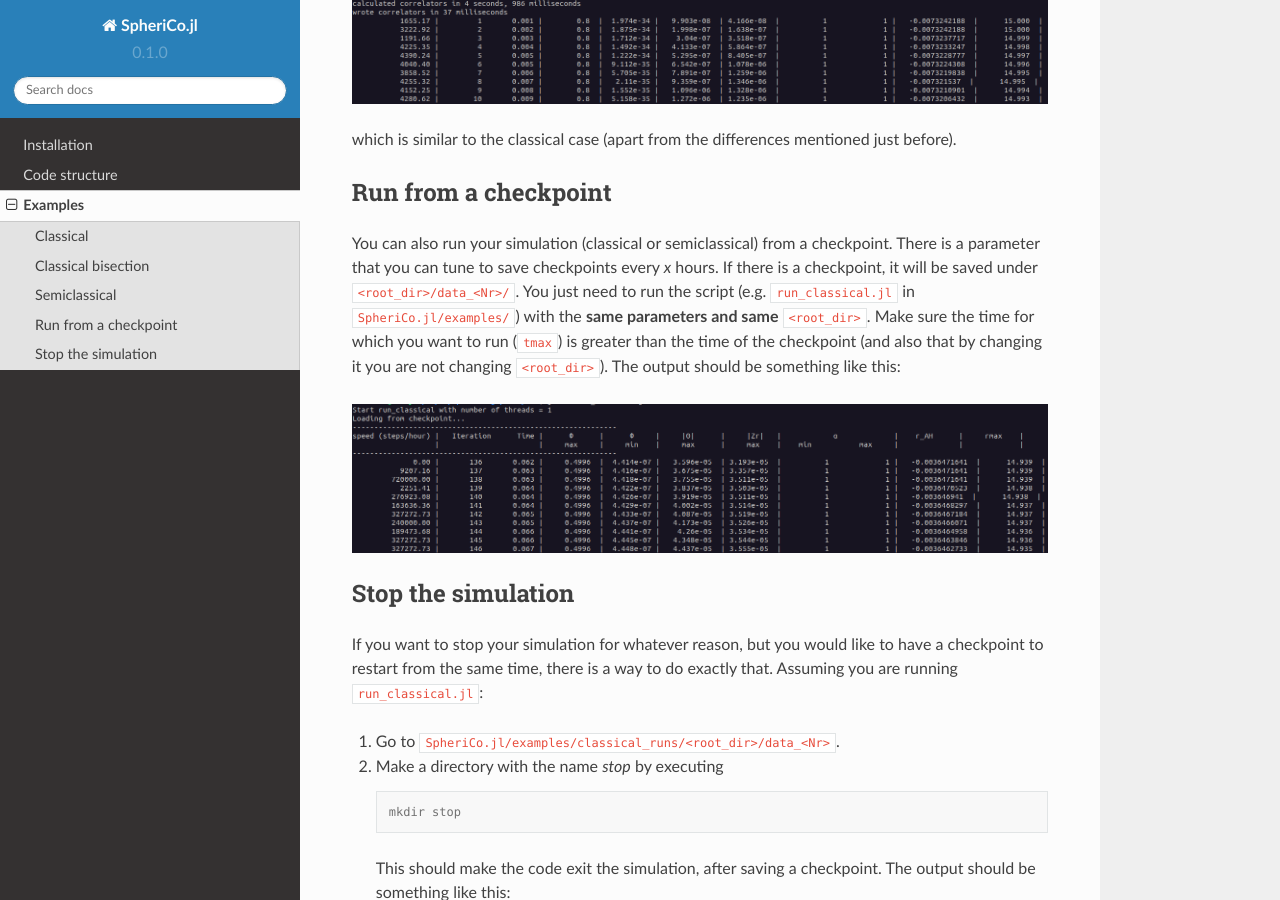
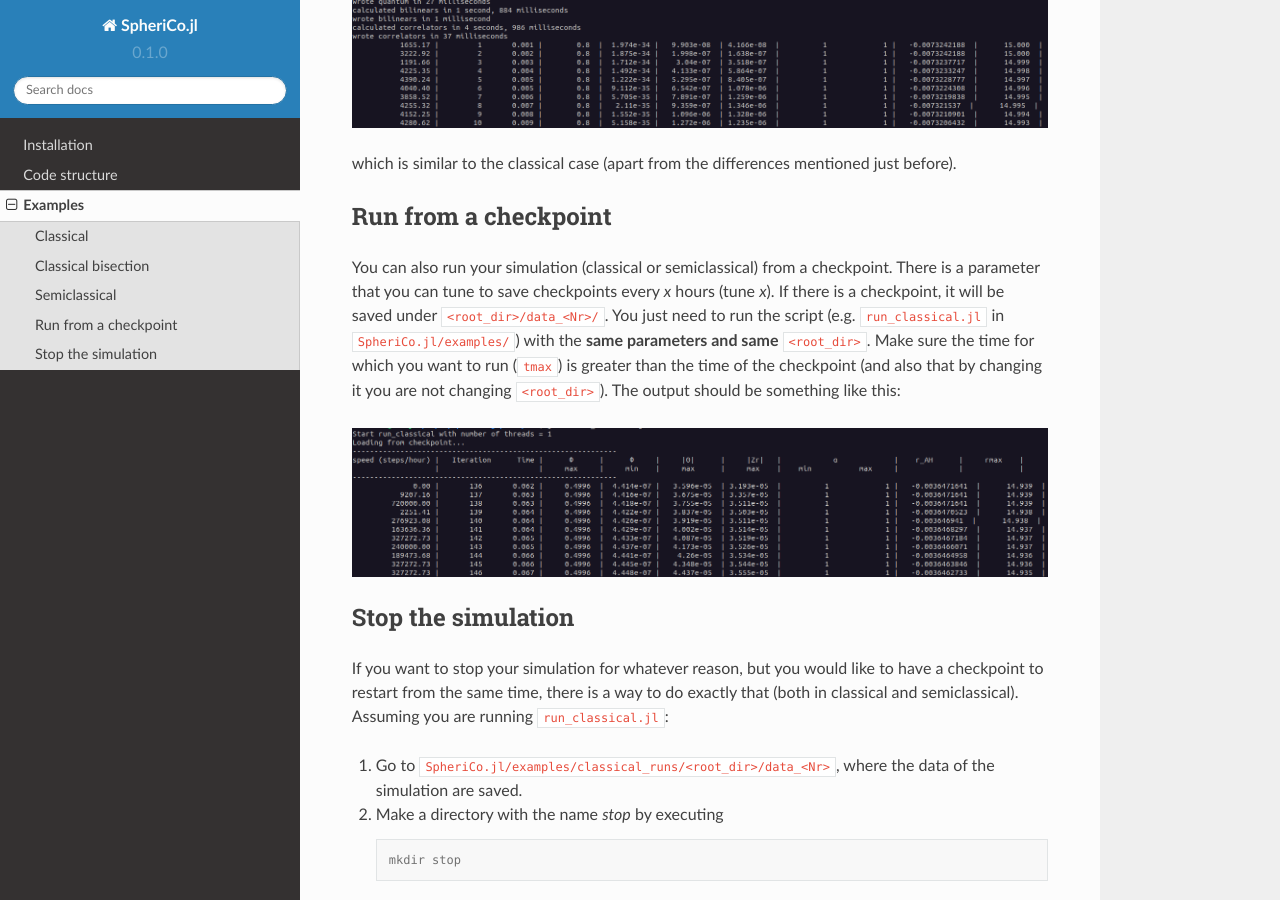
Before and after one commit to ThanasisGiannakopoulos/SpheriCo.jl, a Sphinx documentation site: the page built from docs/source/examples.rst, in a window 1280 px wide and 900 px high, scrolled down 3854 px. Built offline with Sphinx 7.4.7 and the Read the Docs theme 2.0.0, drawn with Linux system fonts in a browser that asks for light colours; pages that are not in the unit, such as notebooks, are missing from menus; some of the changed text lies outside the part shown.

Commit message:
docs minor in examples
Signed-off-by: thanasis@Dobby <giannakopoulos.th@gmail.com>

```diff
--- a/docs/source/examples.rst
+++ b/docs/source/examples.rst
@@ -129,7 +129,7 @@
   :width: 800
 
 Each individual simulation has a ``<run_name>`` like
-*rmax12.0_tmax11.5_cfl1o8.0_sigma0.02_damping0.0_amp1.0_width1.0_rc5.0*,
+"*rmax12.0_tmax11.5_cfl1o8.0_sigma0.02_damping0.0_amp1.0_width1.0_rc5.0*",
 automatically created by ``bisection.sh``. The data, are saved in
 ``SpheriCo.jl/examples/bisection/<run_name>/``, together with the
 executable ``<run_name>.jl``, and the output ``<run_name>.log``.
@@ -152,17 +152,18 @@
    script. Some of them are the same as in the classical case, but not
    all.
 
-4. There is a parallelization option here. If you want to run with n
+4. There is a parallelization option here. Say you want to run with 4
    threads, do
 
    .. code-block:: console
 
       export OMP_NUM_THREADS=1
-      export JULIA_NUM_THREADS=n
+      export JULIA_NUM_THREADS=4
       julia run_quantum.jl
 
-   The command ``export OMP_NUM_THREADS=1`` is related to some
-   possible parallelization issues (see `here
+   You can replace 4 with the number of your choice. The command
+   ``export OMP_NUM_THREADS=1`` is related to some possible
+   parallelization issues (see `here
    <https://github.com/JuliaLang/julia/issues/33409>`_ for a related
    discussion). The data are saved in the file
    ``<root_dir>/data_<Nr>/``, where ``root_dir`` and ``Nr`` (number of
@@ -201,8 +202,8 @@
 
 You can also run your simulation (classical or semiclassical) from a
 checkpoint. There is a parameter that you can tune to save checkpoints
-every *x* hours. If there is a checkpoint, it will be saved under
-``<root_dir>/data_<Nr>/``. You just need to run the script
+every *x* hours (tune *x*). If there is a checkpoint, it will be saved
+under ``<root_dir>/data_<Nr>/``. You just need to run the script
 (e.g. ``run_classical.jl`` in ``SpheriCo.jl/examples/``) with the
 **same parameters and same** ``<root_dir>``. Make sure the time for
 which you want to run (``tmax``) is greater than the time of the
@@ -220,9 +221,11 @@
 
 If you want to stop your simulation for whatever reason, but you would
 like to have a checkpoint to restart from the same time, there is a
-way to do exactly that. Assuming you are running ``run_classical.jl``:
+way to do exactly that (both in classical and semiclassical). Assuming
+you are running ``run_classical.jl``:
 
-1. Go to ``SpheriCo.jl/examples/classical_runs/<root_dir>/data_<Nr>``.
+1. Go to ``SpheriCo.jl/examples/classical_runs/<root_dir>/data_<Nr>``,
+   where the data of the simulation are saved.
 
 2. Make a directory with the name *stop* by executing
 
```
